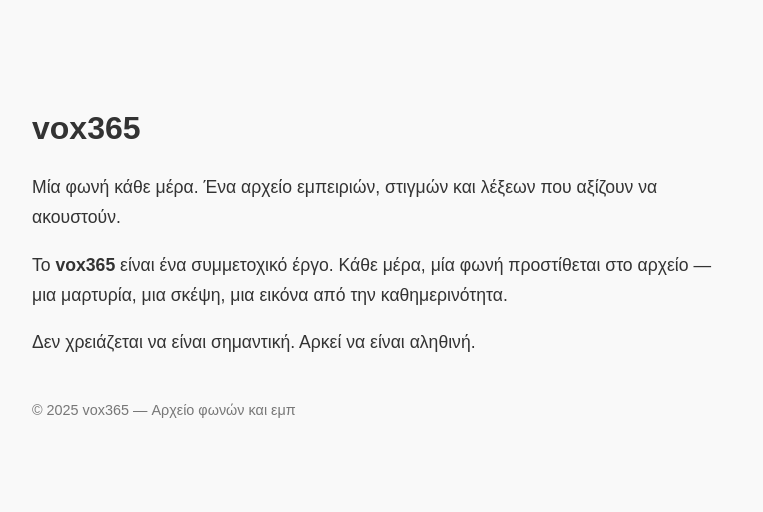
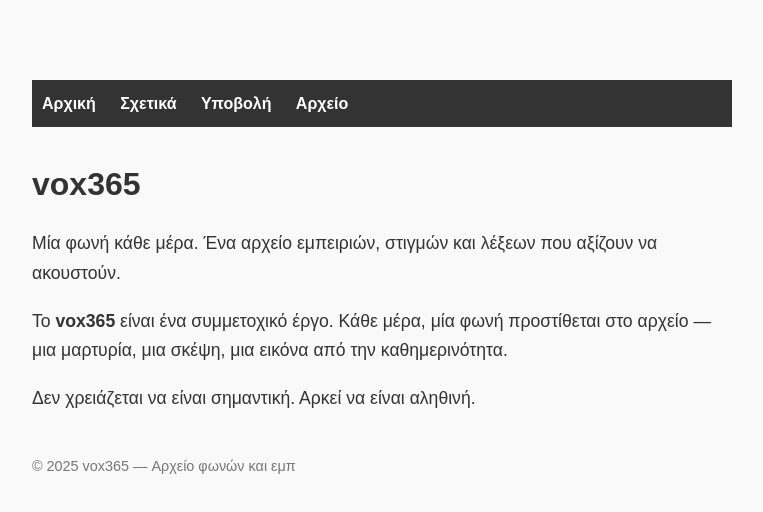
Before and after one commit to vox365/main, a plain HTML site: page index.html in a window 1280 px wide. Shown: the whole page, without its empty margins (258-1021 px from the left). Drawn offline with Linux system fonts and the light colour scheme.

Commit message:
Update index.html

```diff
--- a/index.html
+++ b/index.html
@@ -25,9 +25,30 @@
       font-size: 0.9em;
       color: #777;
     }
+    nav {
+  background-color: #333;
+  padding: 10px;
+  margin-bottom: 30px;
+}
+nav a {
+  color: white;
+  text-decoration: none;
+  margin-right: 20px;
+  font-weight: bold;
+}
+nav a:hover {
+  text-decoration: underline;
+}
+
   </style>
 </head>
 <body>
+   <nav>
+    <a href="index.html">Αρχική</a>
+    <a href="about.html">Σχετικά</a>
+    <a href="submit.html">Υποβολή</a>
+    <a href="archive.html">Αρχείο</a>
+  </nav>
   <h1>vox365</h1>
   <p>Μία φωνή κάθε μέρα. Ένα αρχείο εμπειριών, στιγμών και λέξεων που αξίζουν να ακουστούν.</p>
   <p>Το <strong>vox365</strong> είναι ένα συμμετοχικό έργο. Κάθε μέρα, μία φωνή προστίθεται στο αρχείο — μια μαρτυρία, μια σκέψη, μια εικόνα από την καθημερινότητα.</p>
```
